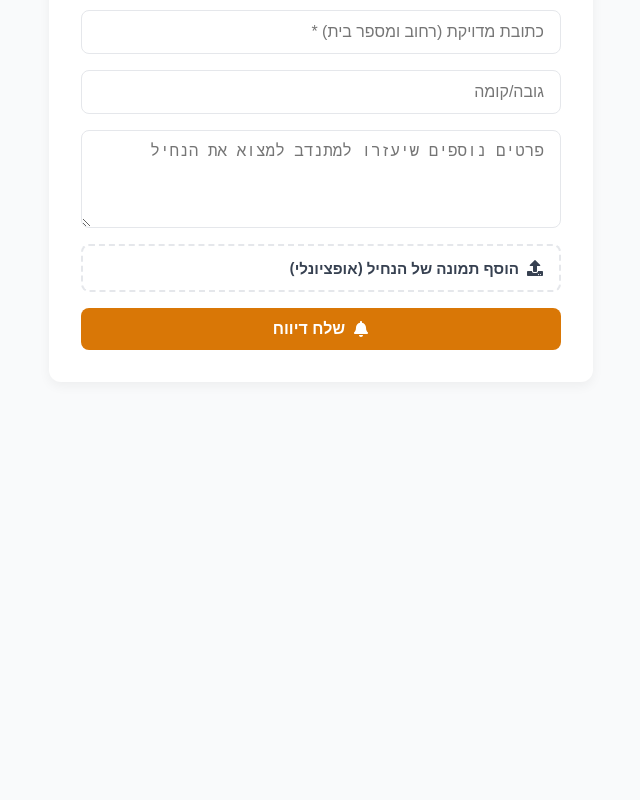
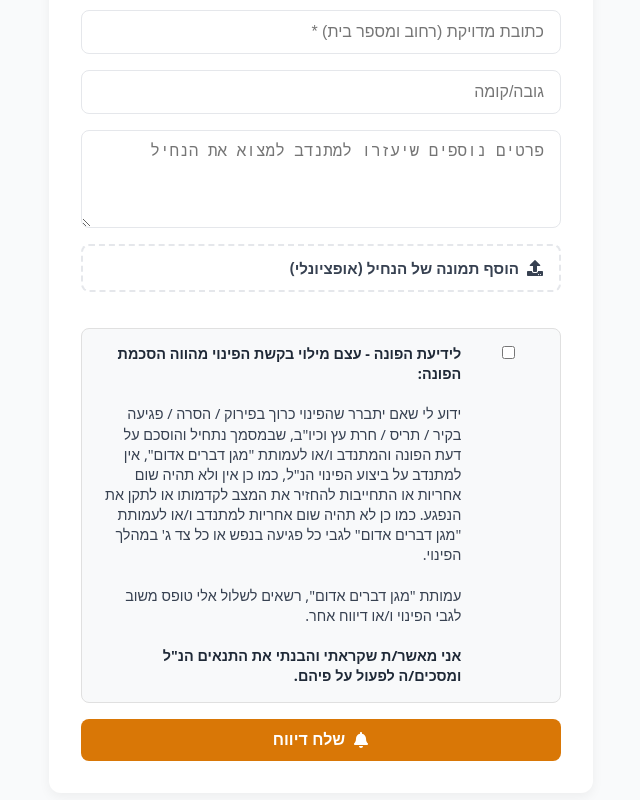
Before and after one commit to Shlobro/Magen-Dvorim-Adom, a React (Vite) app: page /report in a window 1280 px wide. Shown: the part 376-1176 px from the top of the page, without its empty margins (319-959 px from the left). Before the commit the page ends 929 px from the top, so only its background shows below. Built offline with nearby package versions, Linux system fonts and the light colour scheme; no server answers.

Commit message:
agreement for reporting a hive added

```diff
--- a/frontend/src/pages/ReportPage.jsx
+++ b/frontend/src/pages/ReportPage.jsx
@@ -11,12 +11,12 @@ export default function ReportPage() {
   const [city, setCity] = useState(''); // New state for city
   const [address, setAddress] = useState(''); // New state for address (street and house number)
   const [heightFloor, setHeightFloor] = useState('');
-  const [additionalDetails, setAdditionalDetails] = useState('');
-  const [imageFile, setImageFile] = useState(null); // To store the actual file
+  const [additionalDetails, setAdditionalDetails] = useState('');  const [imageFile, setImageFile] = useState(null); // To store the actual file
   const [imageName, setImageName] = useState(''); // To display file name
   const [loading, setLoading] = useState(false);
   const [message, setMessage] = useState(''); // For success/error messages
   const [coordinatorId, setCoordinatorId] = useState(''); // NEW: State to store coordinatorId from URL
+  const [agreeToTerms, setAgreeToTerms] = useState(false); // State for terms agreement
 
   const location = useLocation(); // NEW: Initialize useLocation hook
 
@@ -43,11 +43,15 @@ export default function ReportPage() {
   const handleSubmit = async (e) => {
     e.preventDefault();
     setLoading(true);
-    setMessage(''); // Clear previous messages
-
-    // Basic validation
+    setMessage(''); // Clear previous messages    // Basic validation
     if (!fullName || !phoneNumber || !city || !address) {
       setMessage('אנא מלא את כל שדות החובה: שם מלא, טלפון, עיר וכתובת.');
+      setLoading(false);
+      return;
+    }
+
+    if (!agreeToTerms) {
+      setMessage('חובה לאשר את תנאי השירות כדי לשלוח דיווח.');
       setLoading(false);
       return;
     }
@@ -84,10 +88,10 @@ export default function ReportPage() {
       setCity('');
       setAddress('');
       setHeightFloor('');
-      setAdditionalDetails('');
-      setImageFile(null);
+      setAdditionalDetails('');      setImageFile(null);
       setImageName('');
       setCoordinatorId(''); // NEW: Clear coordinatorId after successful submission
+      setAgreeToTerms(false); // Clear terms agreement
     } catch (error) {
       console.error('שגיאה בשליחת הפנייה:', error);
       setMessage(`שגיאה בשליחת הפנייה: ${error.message || 'נסה שוב מאוחר יותר.'}`);
@@ -141,13 +145,30 @@ export default function ReportPage() {
             rows={4}
             value={additionalDetails}
             onChange={(e) => setAdditionalDetails(e.target.value)}
-          ></textarea>
-
-          <label className="file-upload">
+          ></textarea>          <label className="file-upload">
             <input type="file" onChange={handleFileChange} accept="image/*" />
             <FaUpload className="upload-icon" />
             {imageName ? imageName : 'הוסף תמונה של הנחיל (אופציונלי)'}
-          </label>
+          </label>          {/* Terms and Conditions */}
+          <div className="terms-container">
+            <input
+              type="checkbox"
+              id="agreeToTerms"
+              checked={agreeToTerms}
+              onChange={(e) => setAgreeToTerms(e.target.checked)}
+              required
+              className="terms-checkbox"
+            />
+            <label htmlFor="agreeToTerms" className="terms-label">
+              <span className="terms-highlight">לידיעת הפונה - עצם מילוי בקשת הפינוי מהווה הסכמת הפונה:</span>
+              <br /><br />
+              ידוע לי שאם יתברר שהפינוי כרוך בפירוק / הסרה / פגיעה בקיר / תריס / חרת עץ וכיו"ב, שבמסמך נתחיל והוסכם על דעת הפונה והמתנדב ו/או לעמותת "מגן דברים אדום", אין למתנדב על ביצוע הפינוי הנ"ל, כמו כן אין ולא תהיה שום אחריות או התחייבות להחזיר את המצב לקדמותו או לתקן את הנפגע. כמו כן לא תהיה שום אחריות למתנדב ו/או לעמותת "מגן דברים אדום" לגבי כל פגיעה בנפש או כל צד ג' במהלך הפינוי.
+              <br /><br />
+              עמותת "מגן דברים אדום", רשאים לשלול אלי טופס משוב לגבי הפינוי ו/או דיווח אחר.
+              <br /><br />
+              <span className="terms-highlight">אני מאשר/ת שקראתי והבנתי את התנאים הנ"ל ומסכים/ה לפעול על פיהם.</span>
+            </label>
+          </div>
 
           <button type="submit" className="submit-button" disabled={loading}>
             {loading ? 'שולח...' : (
--- a/frontend/src/styles/ReportPage.css
+++ b/frontend/src/styles/ReportPage.css
@@ -103,3 +103,36 @@
     color: #000000;
     text-align: center;
   }
+
+  /* Terms and conditions styling */
+.terms-container {
+  display: flex;
+  align-items: flex-start;
+  gap: 10px;
+  margin-top: 20px;
+  padding: 15px;
+  background-color: #f8f9fa;
+  border-radius: 8px;
+  border: 1px solid #e0e0e0;
+  font-size: 0.9rem;
+  direction: rtl;
+  text-align: right;
+  line-height: 1.4;
+}
+
+.terms-checkbox {
+  margin-top: 2px;
+  min-width: 18px;
+  accent-color: #d97706;
+}
+
+.terms-label {
+  flex-grow: 1;
+  line-height: 1.4;
+  color: #374151;
+}
+
+.terms-highlight {
+  font-weight: bold;
+  color: #1f2937;
+}
```
